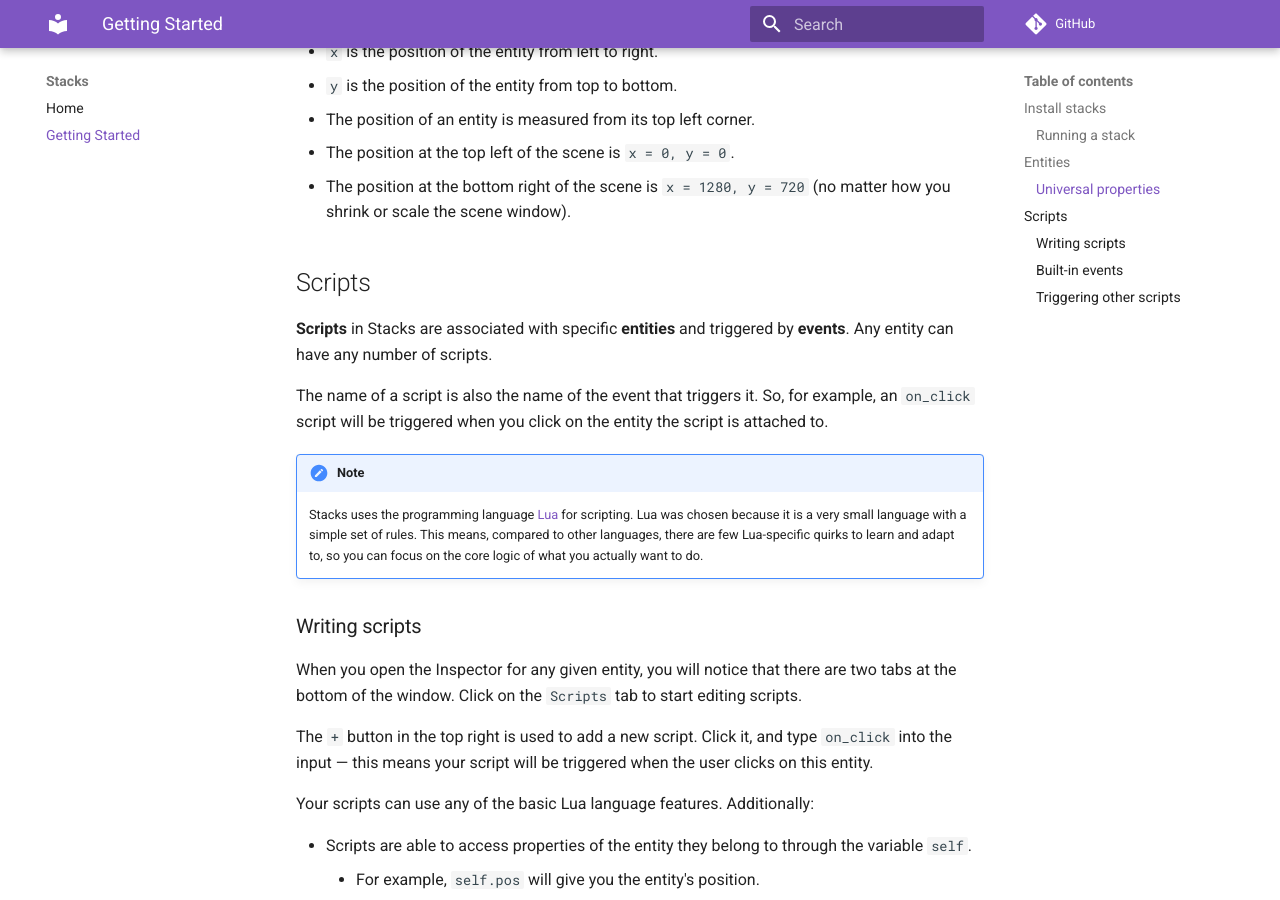
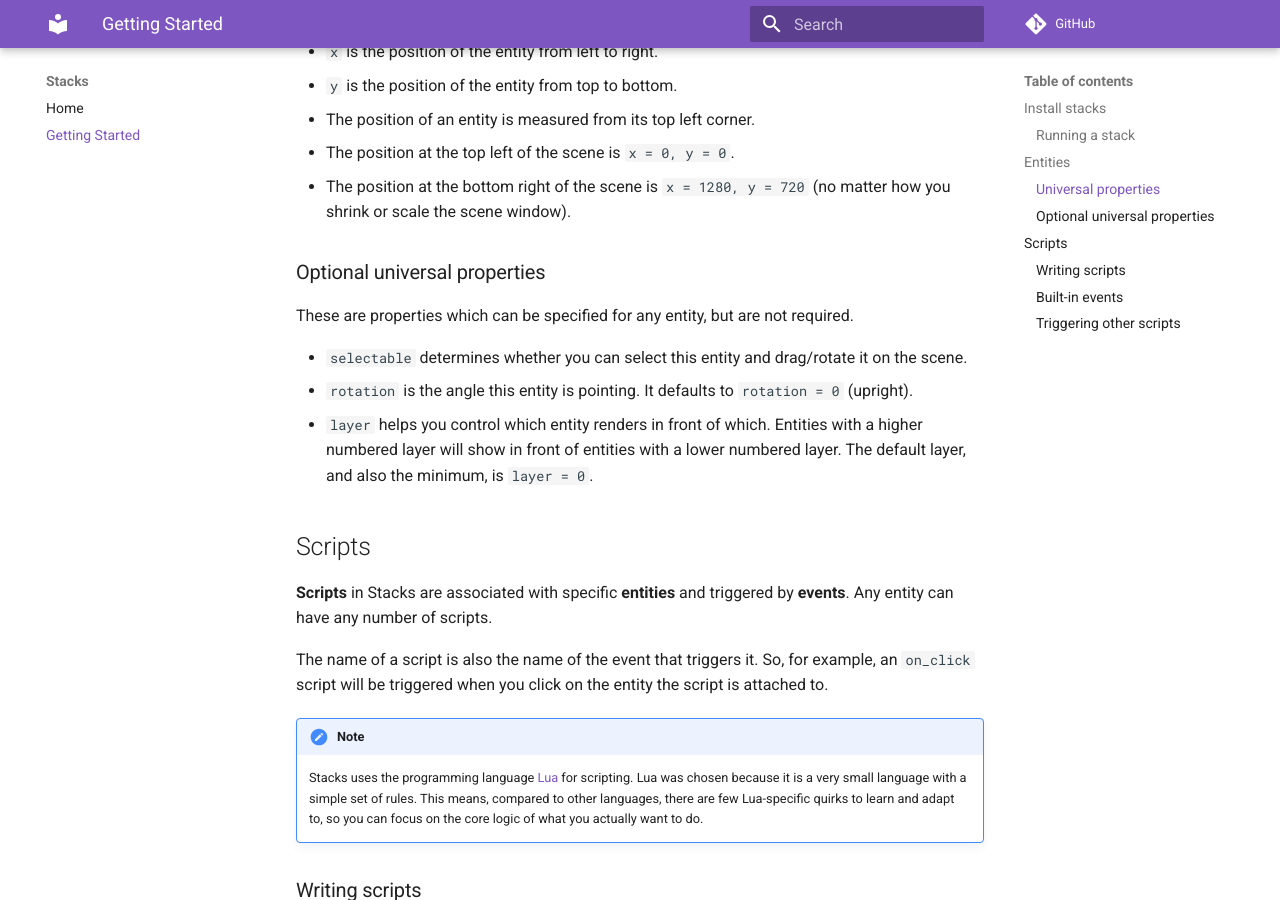
Before and after one commit to moritree/stacks, an MkDocs documentation site: the page built from docs/getting-started.md, in a window 1280 px wide and 900 px high, scrolled down 1113 px. Built offline with MkDocs 1.6.1 and Material for MkDocs 9.7.7, drawn with Linux system fonts in a browser that asks for light colours; comment, search, counter and statistics services are not loaded.

Commit message:
Minimum layer is 0, include docs on optional properties

```diff
--- a/docs/getting-started.md
+++ b/docs/getting-started.md
@@ -48,6 +48,15 @@ Every entity has an `x` and `y` position in the Scene.
 - The position at the top left of the scene is `x = 0, y = 0`.
 - The position at the bottom right of the scene is `x = 1280, y = 720`
   (no matter how you shrink or scale the scene window).
+
+### Optional universal properties
+
+These are properties which can be specified for any entity, but are not required.
+
+- `selectable` determines whether you can select this entity and drag/rotate it on the scene.
+- `rotation` is the angle this entity is pointing. It defaults to `rotation = 0` (upright).
+- `layer` helps you control which entity renders in front of which. Entities with a higher numbered layer will show in
+  front of entities with a lower numbered layer. The default layer, and also the minimum, is `layer = 0`.
 
 ## Scripts
 **Scripts** in Stacks are associated with specific **entities** and triggered by **events**.
```
Also changed, not shown: 2 other files.
